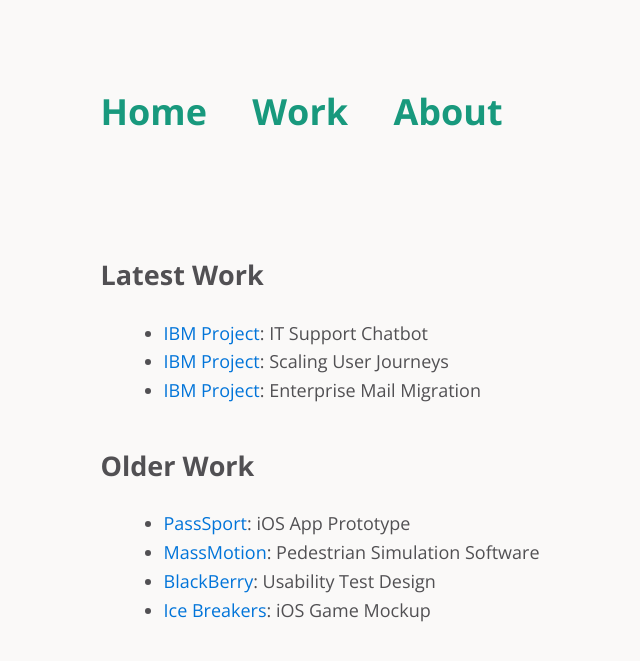
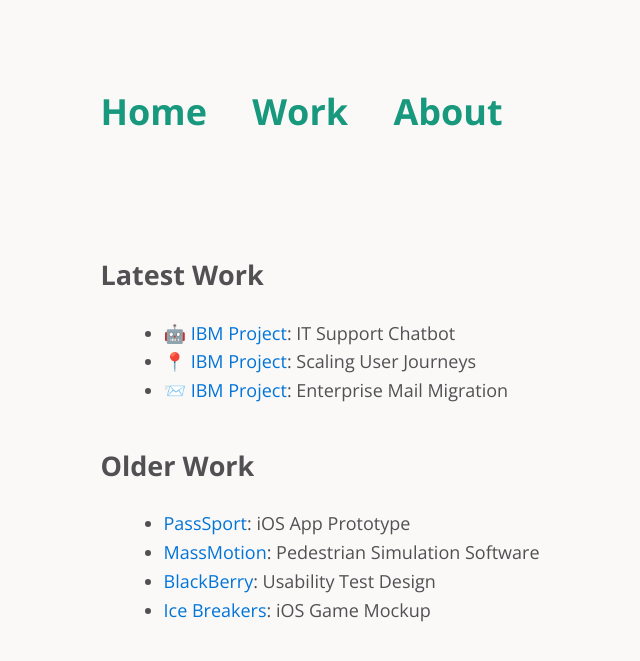
Before and after one commit to wailingwombat/wailingwombat.github.io, a Jekyll site: the page built from projects/allprojects.md, in a window 1280 px wide. Shown: the top 661 px of the page, without its empty margins (191-831 px from the left). Built offline with Jekyll 4.4.1, drawn with Linux system fonts in a browser that asks for light colours.

```diff
--- a/projects/allprojects.md
+++ b/projects/allprojects.md
@@ -3,9 +3,9 @@ layout: page
 title: Latest Work
 ---
 
-- [IBM Project](/projects/ibm-itsupport): IT Support Chatbot
-- [IBM Project](/projects/ibm-userjourneys): Scaling User Journeys
-- [IBM Project](/projects/ibm-mail): Enterprise Mail Migration
+- 🤖 [IBM Project](/projects/ibm-itsupport): IT Support Chatbot
+- 📍 [IBM Project](/projects/ibm-userjourneys): Scaling User Journeys
+- 📨 [IBM Project](/projects/ibm-mail): Enterprise Mail Migration
 
 ### Older Work
 - [PassSport](/projects/pass-sport): iOS App Prototype
```
